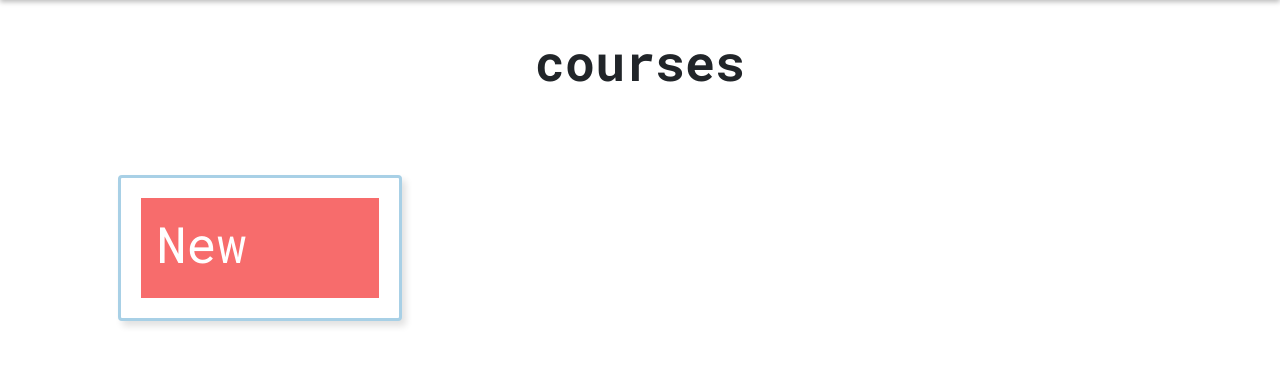
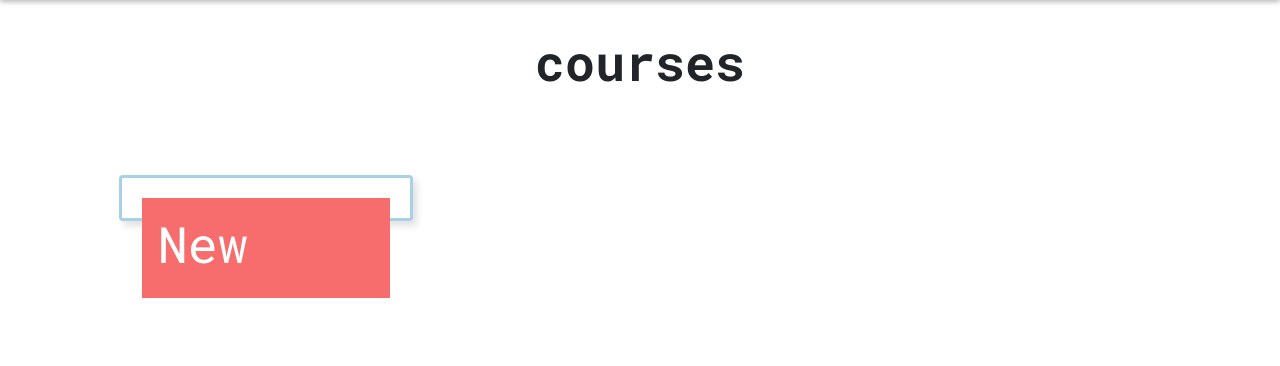
Before and after one commit to ADSteele916/nwhacks2021, a Django app: page /courses/ in a window 1280 px wide. Shown: the part 77-443 px from the top of the page. Run offline with Django 3.2, Linux system fonts and the light colour scheme; the visitor is signed in with stand-in values (Sample User, id 1); data comes from the database, SQL or seed files in the repository; data that the repository does not hold is empty; some libraries are stand-ins or nearby versions.

Commit message:
I hope this did some good stuff

```diff
--- a/grades/static/grades/main.css
+++ b/grades/static/grades/main.css
@@ -81,6 +81,11 @@
 
 /* courses */
 
+.courses {
+    display: grid;
+    grid-template-columns: 33% 33% 33%;
+}
+
 .red-card {
     background-color: #f76c6c;
     color: white;
@@ -101,6 +106,7 @@
 }
 
 .card {
+    height: 0;
     width: 100%;
     padding-top: 100%;
     position: relative;
@@ -262,11 +268,12 @@ a:hover {
 /* Assessment */
 .assessment-marks {
     font-family: 'Roboto Mono', monospace;
-    padding-top: 10px;
-    padding-bottom: 10px;
+    padding-top: 20px;
+    padding-bottom: 20px;
     display: grid;
     grid-template-columns: 80% 20%;
     width: 60%;
+    margin: auto;
 }
 
 .red-mark {
@@ -296,7 +303,8 @@ a:hover {
     text-align: left;
     font-size: 35px;
     font-family: 'Roboto Mono', monospace;
-    padding-top: 10px;
-    padding-bottom: 10px;
+    padding-top: 20px;
+    padding-bottom: 20px;
     width: 60%;
+    margin: auto;
 }
--- a/templates/grades/courses.html
+++ b/templates/grades/courses.html
@@ -4,10 +4,9 @@
         courses
     </div>
 
-    <div class="row">
+    <div class="courses">
         {% if courses_list %}
             {% for course in courses_list %}
-                <div class="col-md-4 col-lg-4 col-sm-12 d-flex align-items-stretch">
                 <div class="card">
                     <a href="{% url 'grades-course' course.pk %}">
                         <div class="card-body {% cycle 'blue-card' 'red-card' 'yellow-card' %}">
@@ -18,11 +17,9 @@
                         </div>
                     </a>
                 </div>
-                </div>
             {% endfor %}
         {% endif %}
 
-        <div class="col-md-4 col-lg-4 col-sm-12 d-flex align-items-stretch">
         <div class="card">
             <a href="{% url 'grades-new-course'%}">
                 <div class="card-body red-card">
@@ -31,5 +28,4 @@
             </a>
         </div>
     </div>
-    </div>
 {% endblock content %}
```
Lines whose indentation alone changed are shown as unchanged.
